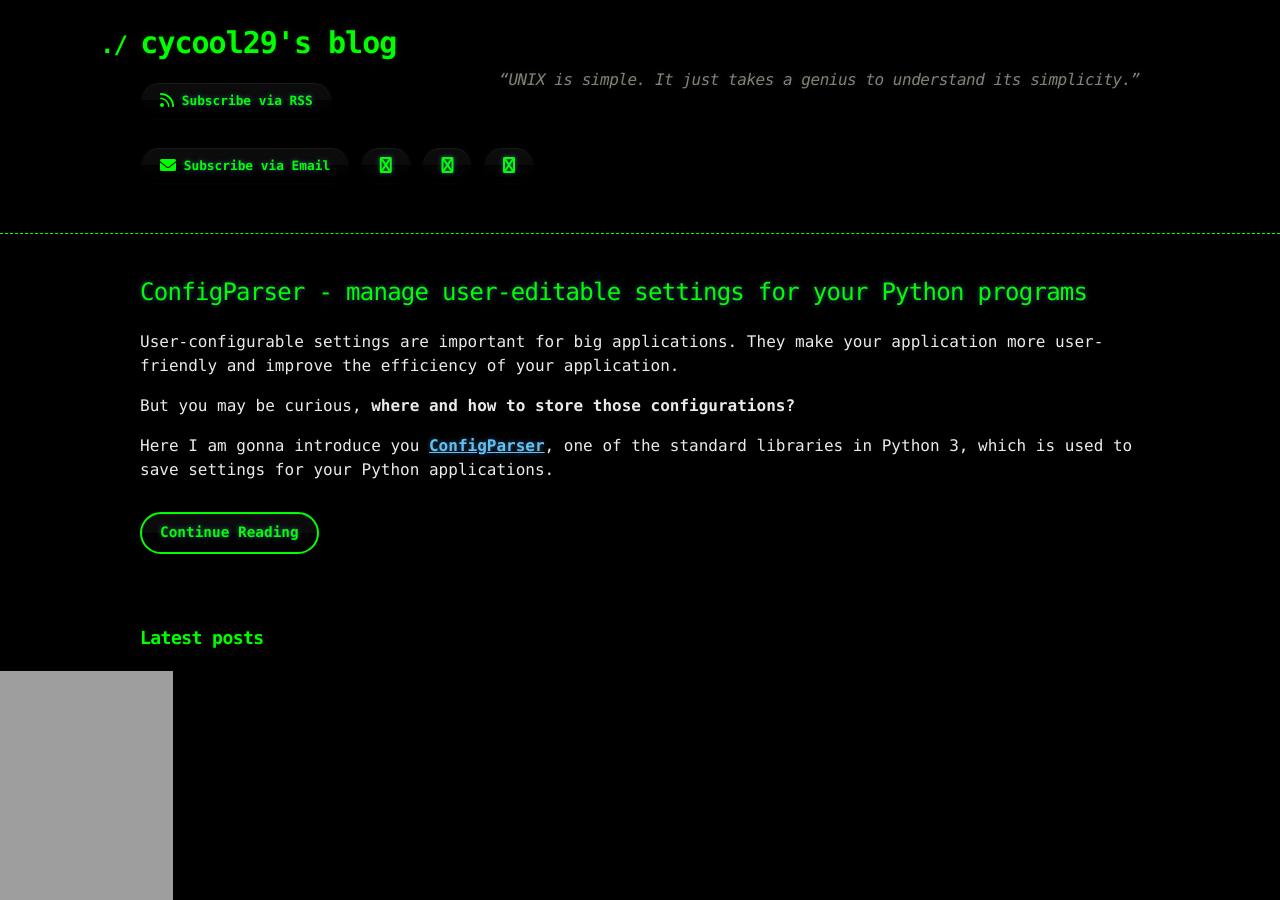
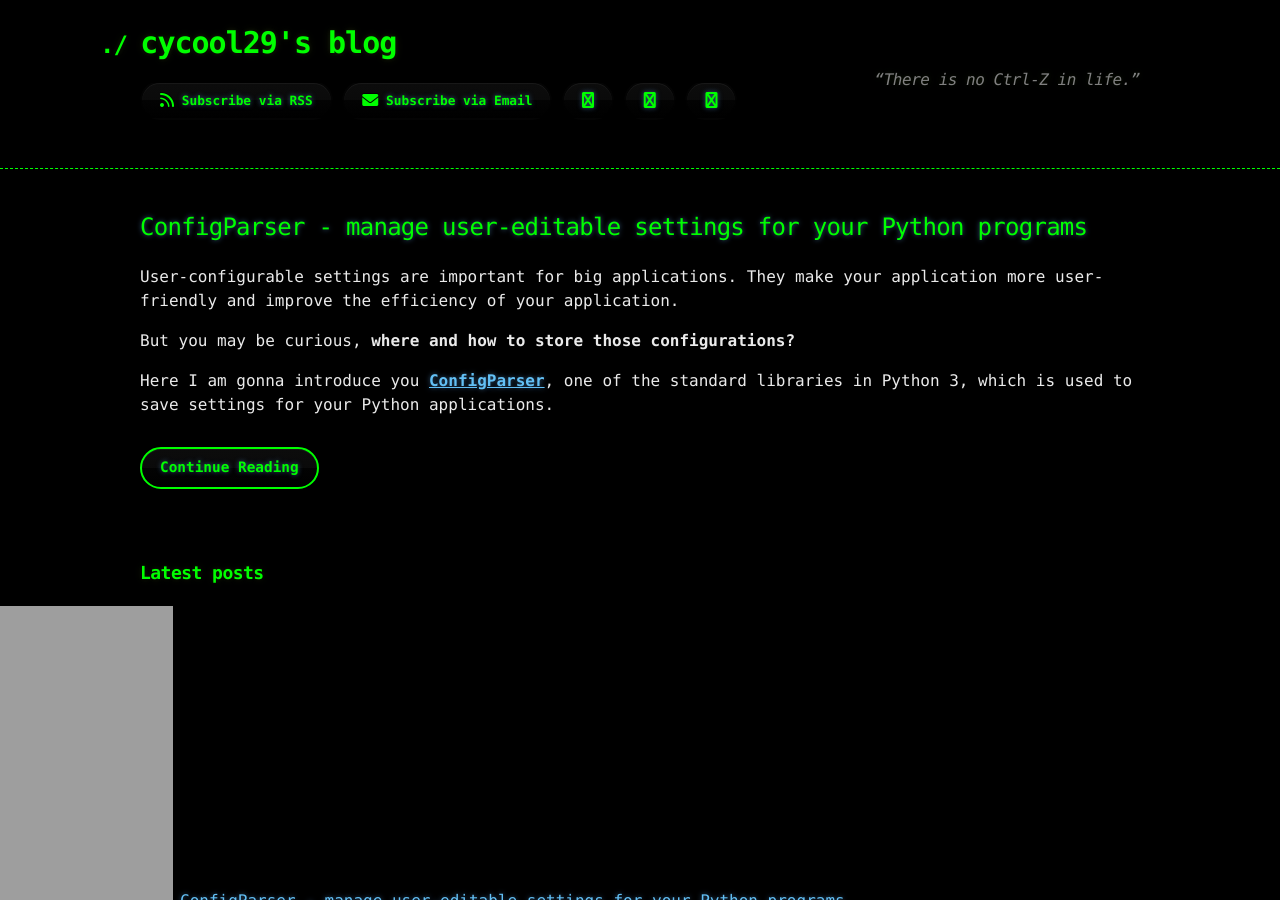
Before and after one commit to cycool29/cycool29.github.io, a Jekyll site: the page built from index.md, in a window 1280 px wide and 900 px high. Built offline with Jekyll 4.4.1, drawn with Linux system fonts in a browser that asks for light colours; a style sheet for code colours, icons or effects is not loaded.

Commit message:
Update quotes

```diff
--- a/_config.yml
+++ b/_config.yml
@@ -1,6 +1,6 @@
 title: cycool29's blog
 comments: Comments
-description: "“UNIX is simple. It just takes a genius to understand its simplicity.” "
+description: "“There is no Ctrl-Z in life.” "
 remote_theme: jekyll-theme-hacker
 author: cycool29
 github:
```
